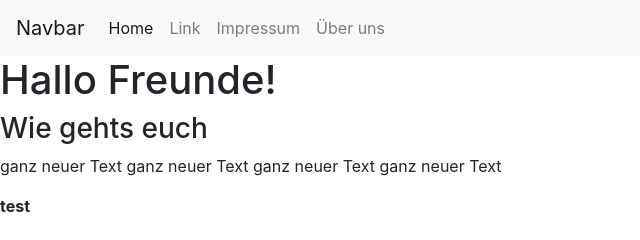
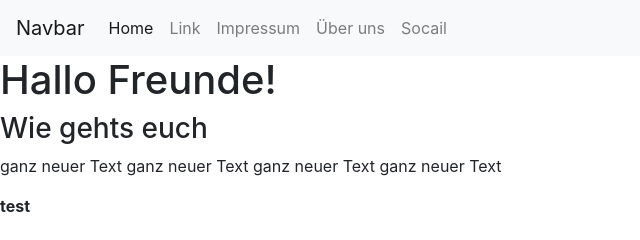
Before and after one commit to FrankIllner/git-buch-webseite, a plain HTML site: page index.html in a window 1280 px wide. Shown: the full height of the page, 0-640 px from the left. Drawn offline with nearby package versions, Linux system fonts and the light colour scheme.

Commit message:
Menüpunkt Social hinzu

```diff
--- a/index.html
+++ b/index.html
@@ -22,6 +22,7 @@
 		  <a class="nav-item nav-link" href="#">Link</a>
 		  <a class="nav-item nav-link" href="#">Impressum</a>
 		   <a class="nav-item nav-link" href="#">Über uns</a>
+		    <a class="nav-item nav-link" href="#">Socail</a>
 		</div>
 	  </div>
 	</nav>
```
